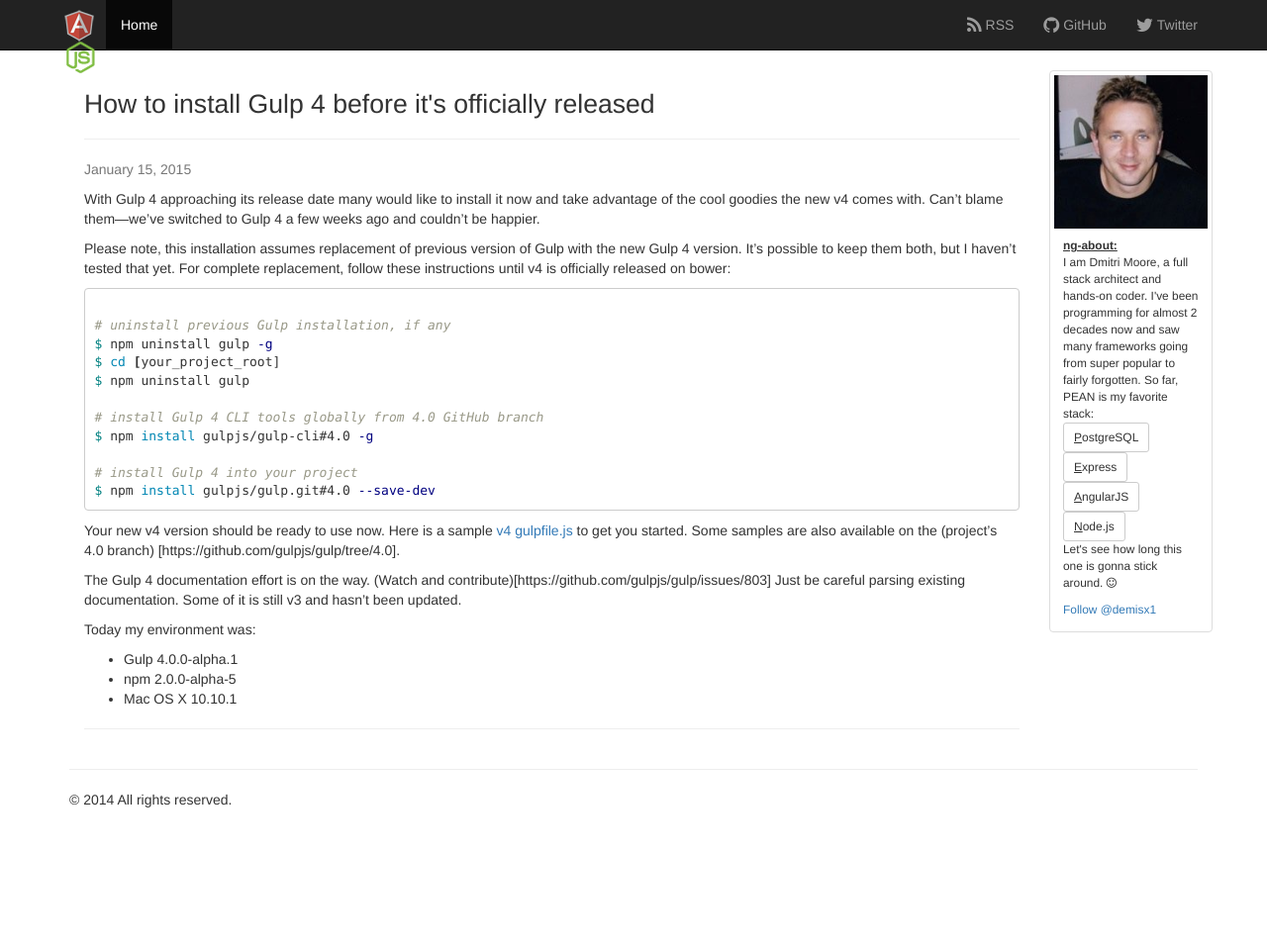
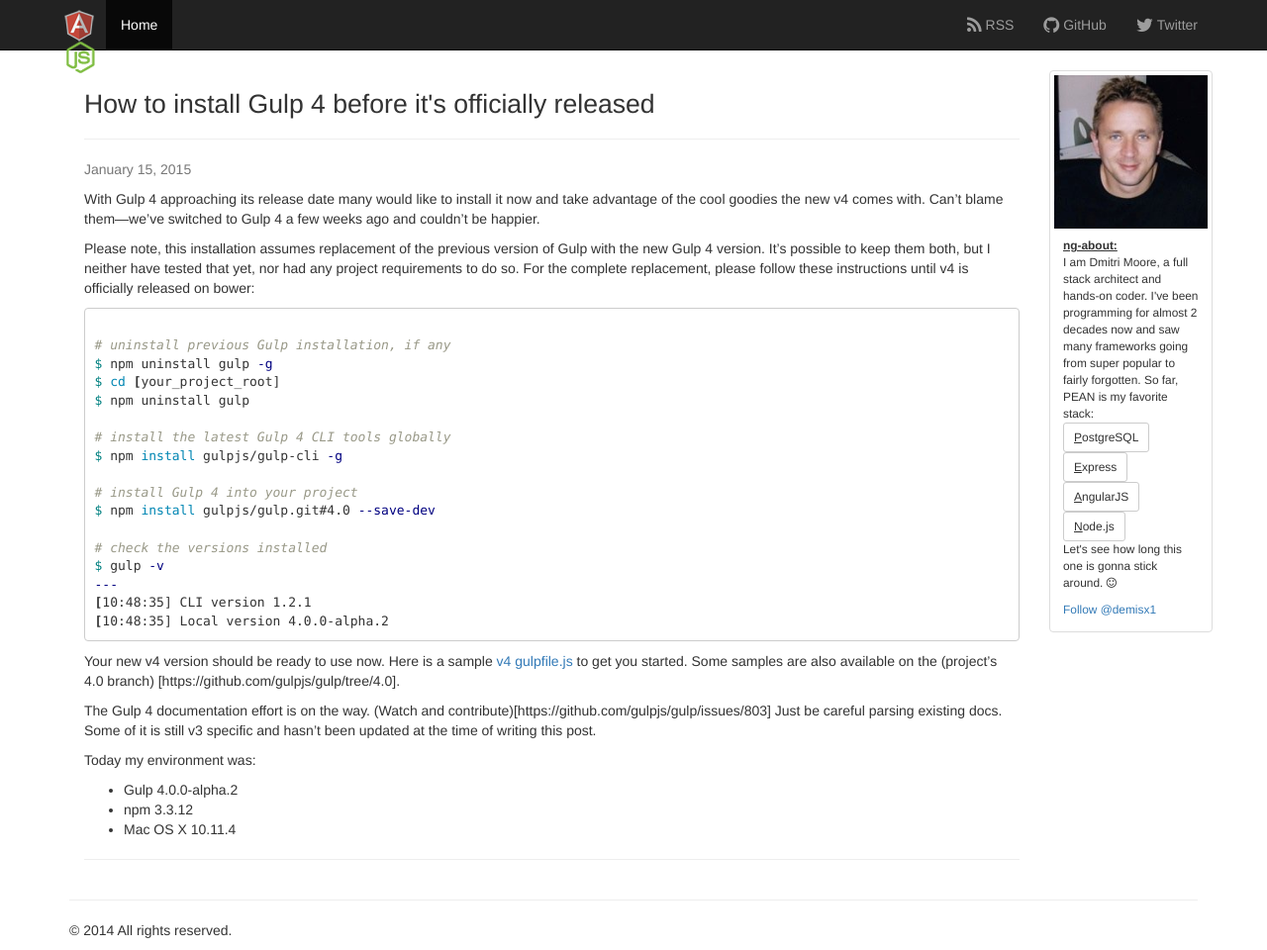
Before and after one commit to demisx/demisx.github.io, a Jekyll site: the page built from _posts/2015-01-15-install-gulp4.md, in a window 1280 px wide. Shown: the whole page at 99% size. Built offline with Jekyll 4.4.1, drawn with Linux system fonts in a browser that asks for light colours; nearby versions of some CDN libraries; Markdown is read by kramdown in place of the engine named in the settings; comment, search, counter and statistics services are not loaded; before the commit the page ends 900 px from its top, so only the background shows below that.

Commit message:
Update gulp 4 install instructions

````diff
--- a/_posts/2015-01-15-install-gulp4.md
+++ b/_posts/2015-01-15-install-gulp4.md
@@ -11,10 +11,11 @@ Can't blame them&mdash;we've switched to Gulp 4 a few weeks ago and couldn't be
 
 <!--more-->
 
-Please note, this installation assumes replacement of previous version of Gulp
-with the new Gulp 4 version. It's possible to keep them both, but I haven't
-tested that yet. For complete replacement, follow these instructions
-until v4 is officially released on bower:
+Please note, this installation assumes replacement of the previous version of Gulp
+with the new Gulp 4 version. It's possible to keep them both, but I neither have
+tested that yet, nor had any project requirements to do so.
+For the complete replacement, please follow these instructions until v4 is
+officially released on bower:
 
 
 ```bash
@@ -24,11 +25,17 @@ $ npm uninstall gulp -g
 $ cd [your_project_root]
 $ npm uninstall gulp
 
-# install Gulp 4 CLI tools globally from 4.0 GitHub branch
-$ npm install gulpjs/gulp-cli#4.0 -g
+# install the latest Gulp 4 CLI tools globally
+$ npm install gulpjs/gulp-cli -g
 
 # install Gulp 4 into your project
 $ npm install gulpjs/gulp.git#4.0 --save-dev
+
+# check the versions installed
+$ gulp -v
+---
+[10:48:35] CLI version 1.2.1
+[10:48:35] Local version 4.0.0-alpha.2
 ```
 
 Your new v4 version should be ready to use now. Here is a sample
@@ -38,11 +45,11 @@ Some samples are also available on the (project's 4.0 branch)
 
 The Gulp 4 documentation effort is on the way.
 (Watch and contribute)[https://github.com/gulpjs/gulp/issues/803]
-Just be careful parsing existing documentation. Some of it is still v3
-and hasn't been updated.
+Just be careful parsing existing docs. Some of it is still v3 specific and hasn't been updated
+at the time of writing this post.
 
 Today my environment was:
 
-- Gulp 4.0.0-alpha.1
-- npm 2.0.0-alpha-5
-- Mac OS X 10.10.1
+- Gulp 4.0.0-alpha.2
+- npm 3.3.12
+- Mac OS X 10.11.4
````
